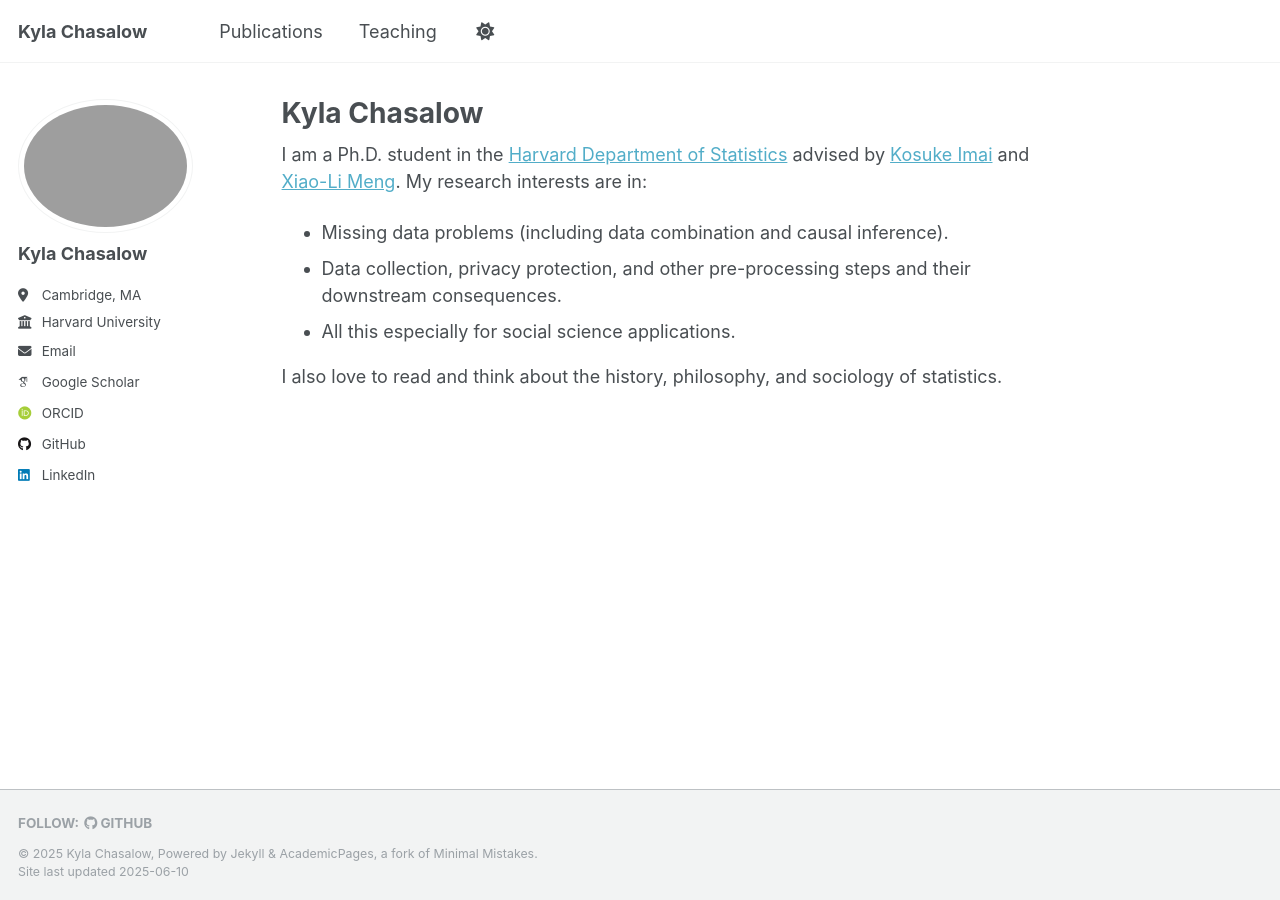
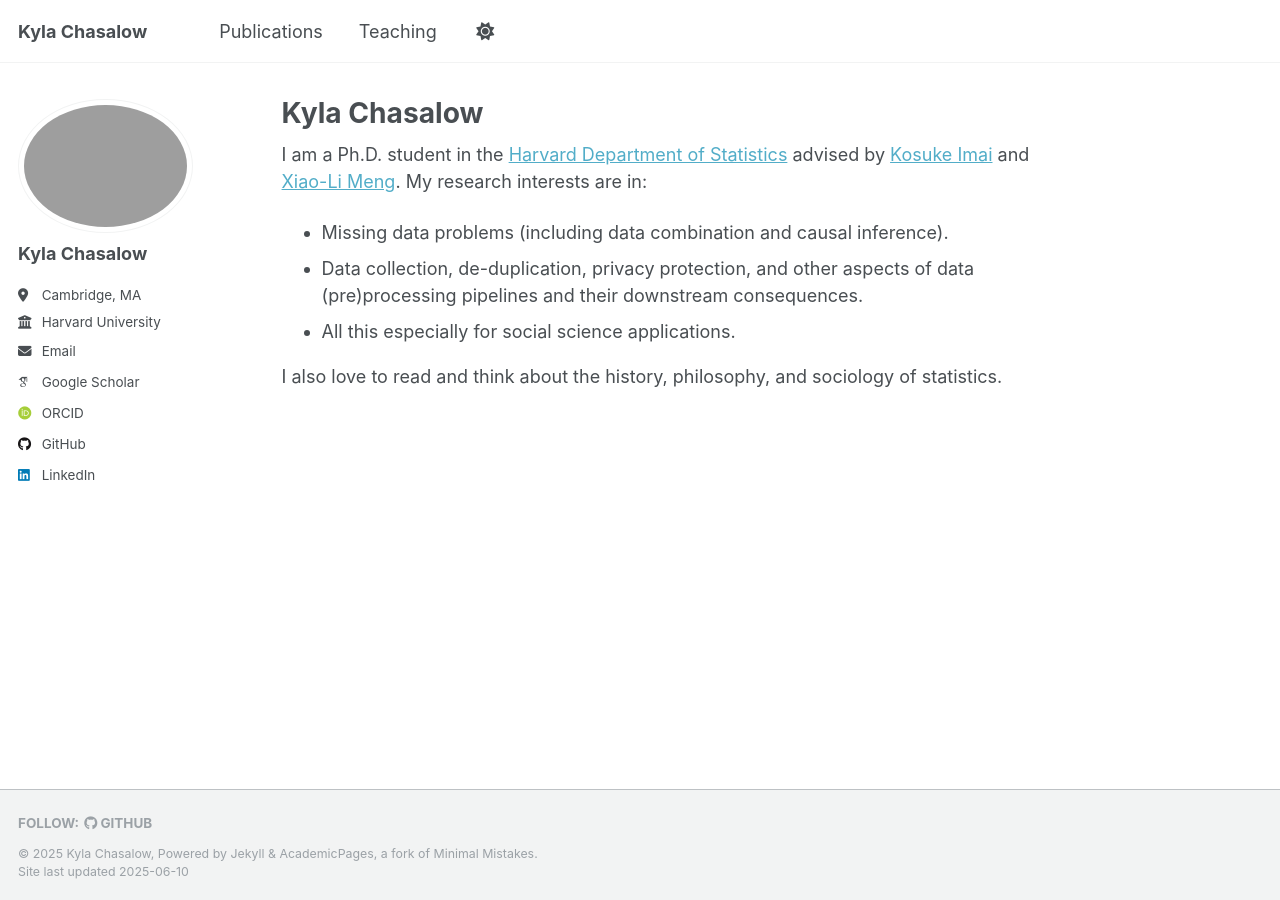
Before and after one commit to kchaz/kchaz-github.io, a Jekyll site: the page built from _pages/about.md, in a window 1280 px wide. Built offline with Jekyll 4.4.1, drawn with Linux system fonts in a browser that asks for light colours; some web fonts are replaced.

Commit message:
Update about.md

```diff
--- a/_pages/about.md
+++ b/_pages/about.md
@@ -10,7 +10,7 @@ redirect_from:
 I am a Ph.D. student in the [Harvard Department of Statistics](https://statistics.fas.harvard.edu/) advised by [Kosuke Imai](https://imai.fas.harvard.edu/) and [Xiao-Li Meng](https://statistics.fas.harvard.edu/people/xiao-li-meng). My research interests are in:
 
 - Missing data problems (including data combination and causal inference).
-- Data collection, privacy protection, and other pre-processing steps and their downstream consequences.
+- Data collection, de-duplication, privacy protection, and other aspects of data (pre)processing pipelines and their downstream consequences.
 - All this especially for social science applications.
 
 I also love to read and think about the history, philosophy, and sociology of statistics.
```
